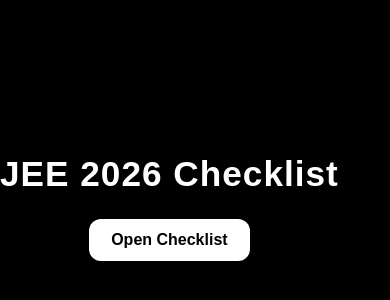
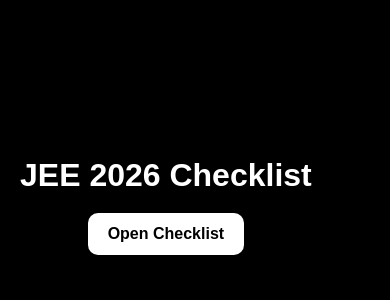
Before and after one commit to chris09-crypto/jee-checklist-app, a React (Vite) app: page / in a window 390 px wide. Shown: the part 226-526 px from the top of the page. Built offline with nearby package versions, Linux system fonts and the light colour scheme.

Commit message:
Updated CSS to center home page on iPhone

```diff
--- a/src/App.css
+++ b/src/App.css
@@ -1,6 +1,5 @@
 /* App.css */
 
-/* Reset and base styling */
 * {
   box-sizing: border-box;
 }
@@ -14,64 +13,47 @@ html, body {
   color: #fff;
 }
 
-/* ===== HOME SCREEN ===== */
+/* Centered Home Screen */
 .home-container {
   display: flex;
   flex-direction: column;
   justify-content: center;
   align-items: center;
-  height: 100dvh; /* dynamic height for iPhone Safari */
-  width: 100%;
+  height: 100dvh; /* use dynamic viewport height for iPhone Safari */
   text-align: center;
-  animation: fadeIn 1.5s ease-in-out;
+  padding: 20px;
 }
 
 .title {
-  font-size: 2.2rem;
-  font-weight: 700;
-  margin-bottom: 25px;
+  font-size: 2rem;
+  margin-bottom: 20px;
   text-align: center;
-  letter-spacing: 1px;
 }
 
 .button {
   background: #fff;
   color: #000;
   border: none;
-  padding: 12px 22px;
-  border-radius: 12px;
+  padding: 12px 20px;
+  border-radius: 10px;
   font-weight: bold;
   cursor: pointer;
-  transition: transform 0.2s ease, opacity 0.3s;
+  transition: 0.3s;
 }
 
 .button:hover {
-  opacity: 0.85;
-  transform: scale(1.05);
+  opacity: 0.8;
 }
 
-/* Fade-in animation */
-@keyframes fadeIn {
-  from {
-    opacity: 0;
-    transform: translateY(20px);
-  }
-  to {
-    opacity: 1;
-    transform: translateY(0);
-  }
-}
-
-/* ===== MAIN APP ===== */
+/* Main App */
 .app-container {
-  min-height: 100dvh;
+  min-height: 100dvh; /* fixes centering on iPhone */
   display: flex;
   flex-direction: column;
   align-items: center;
   justify-content: flex-start;
   padding: 20px;
   text-align: center;
-  animation: fadeIn 1s ease-in;
 }
 
 .tabs {
@@ -79,7 +61,7 @@ html, body {
   justify-content: center;
   margin-bottom: 15px;
   flex-wrap: wrap;
-  gap: 6px;
+  gap: 5px;
 }
 
 .tab {
```
